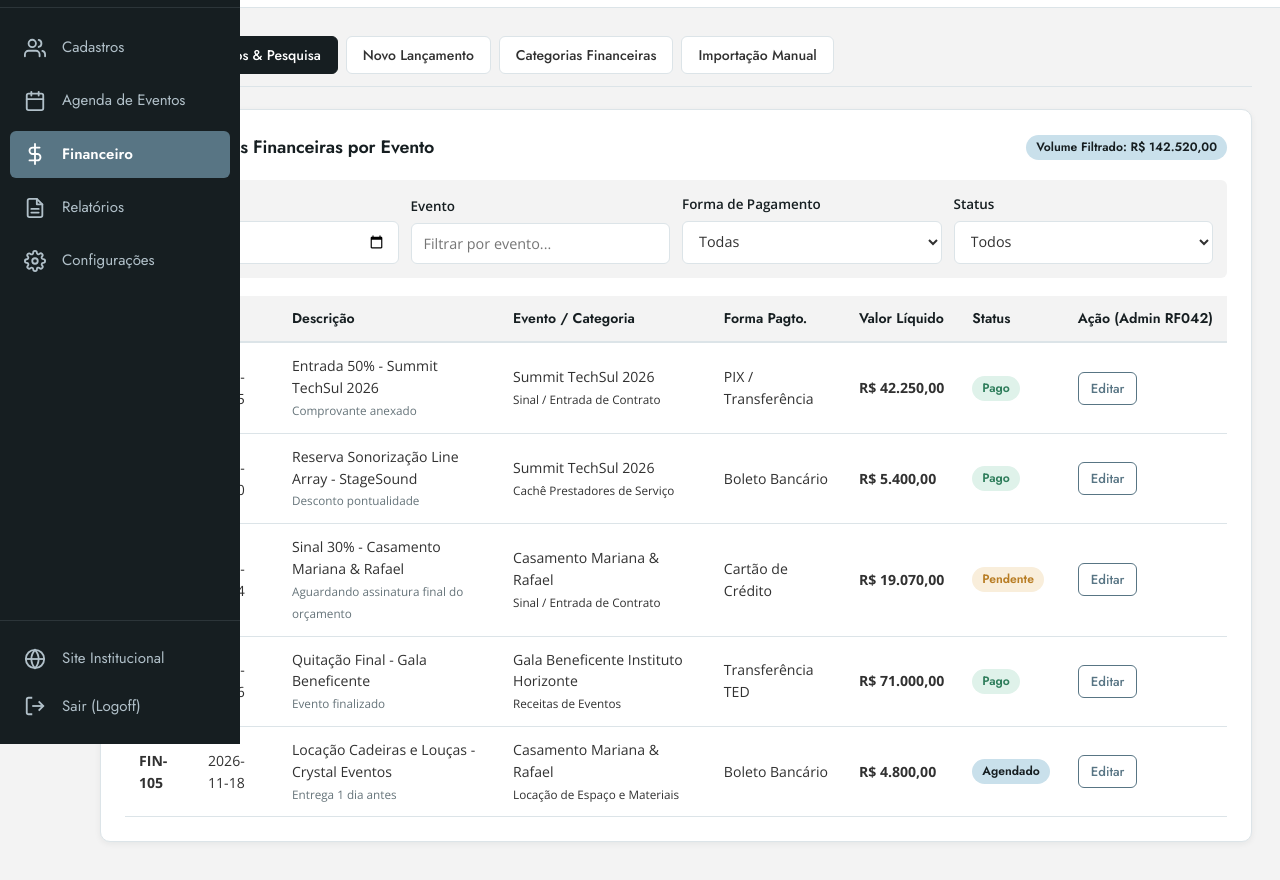
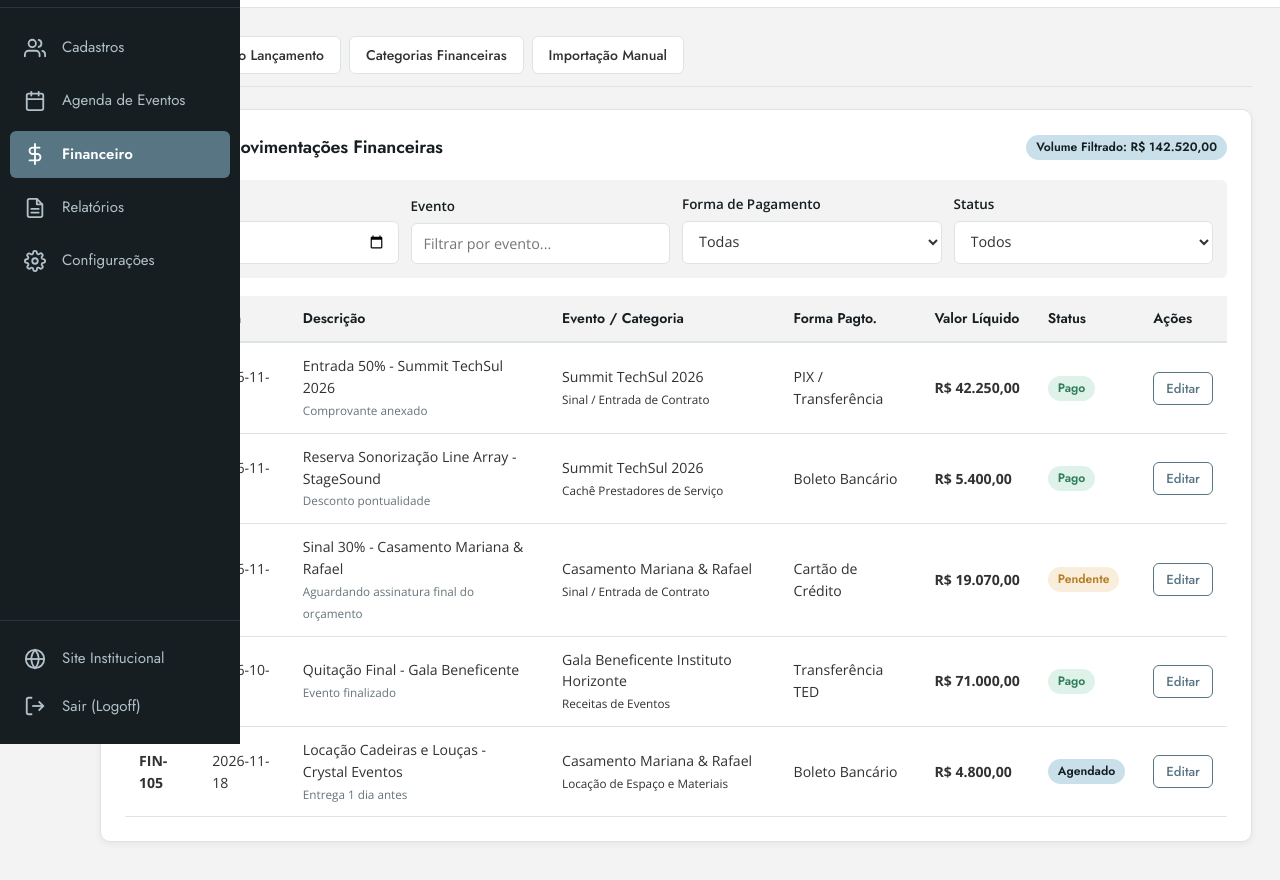
Before and after one commit to francoferreira94/nextstage, a plain HTML site: page financeiro.html in a window 1280 px wide. Shown: the part 56-936 px from the top of the page. Drawn offline with nearby package versions, Linux system fonts and the light colour scheme.

Commit message:
v.1.0.0.3
OK - Correção de Página Financeira

```diff
--- a/financeiro.html
+++ b/financeiro.html
@@ -18,7 +18,7 @@
 
       <main class="app-content">
         <div class="module-tabs">
-          <button class="module-tab active" data-target="tab-fin-pesquisa">Registros Financeiros & Pesquisa</button>
+          <button class="module-tab active" data-target="tab-fin-pesquisa">Pesquisa</button>
           <button class="module-tab" data-target="tab-fin-lancar">Novo Lançamento</button>
           <button class="module-tab" data-target="tab-fin-categorias">Categorias Financeiras</button>
           <button class="module-tab" data-target="tab-fin-importar">Importação Manual</button>
@@ -28,7 +28,7 @@
         <section id="tab-fin-pesquisa" class="tab-panel active">
           <div class="panel-card">
             <div class="panel-header">
-              <h2>Movimentações Financeiras por Evento</h2>
+              <h2>Pesquisa de Movimentações Financeiras</h2>
               <span class="badge badge-sky" id="resumoFiltroFin">Total Filtrado: R$ 0,00</span>
             </div>
 
@@ -73,7 +73,7 @@
                     <th>Forma Pagto.</th>
                     <th>Valor Líquido</th>
                     <th>Status</th>
-                    <th>Ação (Admin RF042)</th>
+                    <th>Ações</th>
                   </tr>
                 </thead>
                 <tbody id="tbodyFinanceiro"></tbody>
```
